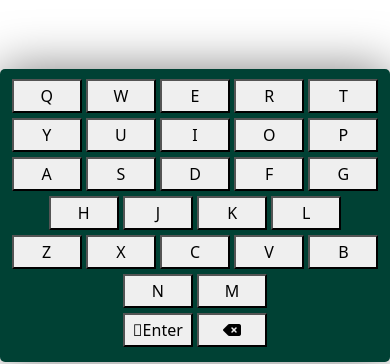
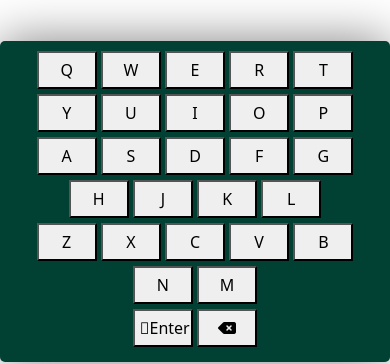
Before and after one commit to harjasDot/wordle, a plain HTML site: page index.html in a window 390 px wide. Shown: the part 477-841 px from the top of the page. Drawn offline with nearby package versions, Linux system fonts and the light colour scheme.

Commit message:
Add files via upload

```diff
--- a/style.css
+++ b/style.css
@@ -62,17 +62,17 @@ button{
   height:400px;
 }
 /* responsive */
-@media only screen and (max-width: 768px) {
+ @media only screen and (max-width: 800px) {
   .box {
     height:2.5rem;
   }
   button{
    width:auto;
-   padding:3px;
+   padding:13px;
   }
 }
-
-@media only screen and (max-width: 425px) {
+/*
+@media only screen and (max-width: 470px) {
   .box {
     height:4rem;
   }
@@ -82,8 +82,8 @@ button{
   button{
    width:70px;
   }
-}
-@media only screen and (max-width: 375px) {
+} */
+@media only screen and (max-width: 495px) {
   .box {
     height:2.75rem;
     font-size:12px;
@@ -94,6 +94,7 @@ button{
   }
   button{
    width:60px;
+   padding:5px;
   }
 }
 @media only screen and (max-width: 320px) {
@@ -107,5 +108,6 @@ button{
   }
   button{
    width:60px;
+   padding:auto;
   }
 }
```
